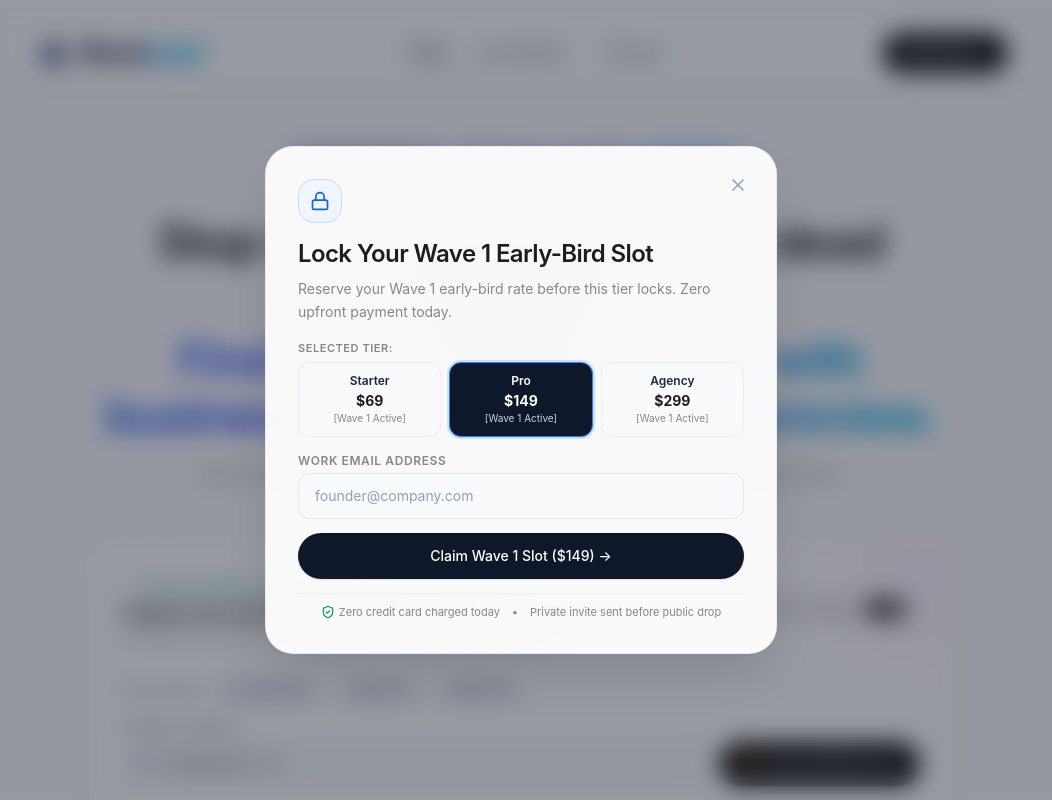
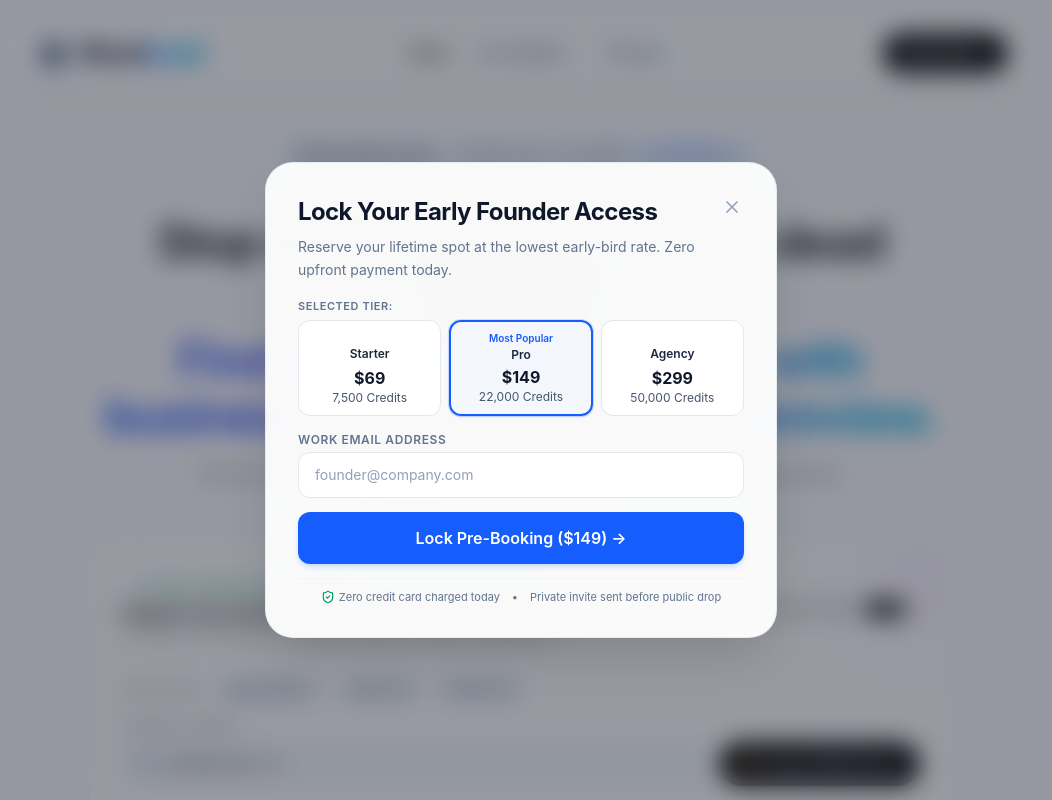
Before and after one commit to tyagivarshit/GhostLead-landing, a React (Vite) app: page / in a window 1280 px wide. Both pictures are taken after a click on the button "Claim Slot →". Shown: the top 800 px of the page, without its empty margins (119-1171 px from the left). Built offline with nearby package versions, Linux system fonts and the light colour scheme; no server answers; the database is empty.

Commit message:
fix(modal): redesign pre-booking modal to match ghostlead blue theme and remove wave copy

```diff
--- a/src/App.jsx
+++ b/src/App.jsx
@@ -41,9 +41,9 @@ const FAST_EASE = [0.16, 1, 0.3, 1];
 const FAST_TRANSITION = { duration: 0.25, ease: FAST_EASE };
 const MODAL_SPRING = { type: 'spring', stiffness: 280, damping: 26 };
 const MODAL_TIERS = [
-  { id: 'Starter', name: 'Starter', price: 69 },
-  { id: 'Pro', name: 'Pro', price: 149 },
-  { id: 'Agency', name: 'Agency', price: 299 },
+  { id: 'Starter', name: 'Starter', price: 69, credits: '7,500 Credits' },
+  { id: 'Pro', name: 'Pro', price: 149, credits: '22,000 Credits', popular: true },
+  { id: 'Agency', name: 'Agency', price: 299, credits: '50,000 Credits' },
 ];
 
 // Chrome Browser Extension Icon
@@ -265,7 +265,7 @@ export default function App() {
 
   // Modal State
   const [isModalOpen, setIsModalOpen] = useState(false);
-  const [modalHeadline, setModalHeadline] = useState("Lock Your Wave 1 Early-Bird Slot");
+  const [modalHeadline, setModalHeadline] = useState("Lock Your Early Founder Access");
   const [isLimitGateModal, setIsLimitGateModal] = useState(false);
   const [selectedTier, setSelectedTier] = useState('Pro');
   const [emailInput, setEmailInput] = useState('');
@@ -273,7 +273,7 @@ export default function App() {
   const [isSubmitting, setIsSubmitting] = useState(false);
   const [submitError, setSubmitError] = useState(null);
   const [isDuplicate, setIsDuplicate] = useState(false);
-  const [reservationToken, setReservationToken] = useState('#GL-W1-024');
+  const [reservationToken, setReservationToken] = useState('#GL-EB-024');
 
   // Isolated 60FPS Confetti
   const triggerConfettiCelebration = () => {
@@ -306,8 +306,8 @@ export default function App() {
     setSelectedTier(tier);
     const defaultHeadline = waveMetrics.isClosed
       ? "Join Public Launch Waitlist"
-      : `Lock Your ${waveMetrics.waveName} Early-Bird Slot`;
-    setModalHeadline(customHeadline || defaultHeadline);
+      : "Lock Your Early Founder Access";
+    setModalHeadline((customHeadline && !customHeadline.includes('Wave')) ? customHeadline : defaultHeadline);
     setIsLimitGateModal(false);
     setIsSubmitted(false);
     setIsSubmitting(false);
@@ -318,7 +318,7 @@ export default function App() {
 
   const setIsWaitlistOpen = (open) => {
     if (open) {
-      openModal('Pro', waveMetrics.isClosed ? 'Join Public Launch Waitlist' : `Claim ${waveMetrics.waveName} Extension Access`);
+      openModal('Pro', waveMetrics.isClosed ? 'Join Public Launch Waitlist' : 'Lock Your Early Founder Access');
     } else {
       setIsModalOpen(false);
     }
@@ -1166,20 +1166,10 @@ export default function App() {
               animate={{ opacity: 1, y: 0, scale: 1 }}
               exit={{ opacity: 0, y: 30, scale: 0.98 }}
               transition={MODAL_SPRING}
-              className="relative w-full max-w-lg bg-white/95 backdrop-blur-2xl rounded-t-[28px] sm:rounded-[28px] p-6 sm:p-8 shadow-[0_25px_50px_-12px_rgba(0,0,0,0.15)] border border-black/[0.06] z-10 max-h-[90vh] md:max-h-none overflow-y-auto md:overflow-visible [scrollbar-width:none] [-ms-overflow-style:none] [&::-webkit-scrollbar]:hidden transform-gpu will-change-transform text-[#1d1d1f]"
+              className="relative w-full max-w-lg bg-white/95 backdrop-blur-2xl rounded-t-[28px] sm:rounded-[28px] p-6 sm:p-8 shadow-[0_25px_50px_-12px_rgba(0,0,0,0.15)] border border-slate-200/80 z-10 max-h-[90vh] md:max-h-none overflow-y-auto md:overflow-visible [scrollbar-width:none] [-ms-overflow-style:none] [&::-webkit-scrollbar]:hidden transform-gpu will-change-transform text-slate-900"
             >
               {/* Drag Handle on Mobile */}
               <div className="w-12 h-1.5 bg-slate-300 rounded-full mx-auto mb-4 sm:hidden flex-shrink-0" />
-
-              {/* Close Button */}
-              <button
-                type="button"
-                onClick={() => setIsModalOpen(false)}
-                className="absolute top-5 right-5 text-slate-400 hover:text-[#1d1d1f] p-2 rounded-full hover:bg-black/[0.04] transition-colors z-20 cursor-pointer"
-                aria-label="Close modal"
-              >
-                <X className="w-5 h-5" />
-              </button>
 
               {!isSubmitted ? (
                 <>
@@ -1190,27 +1180,33 @@ export default function App() {
                     </div>
                   )}
 
-                  <div className="w-11 h-11 rounded-2xl bg-blue-50 text-blue-600 border border-blue-200 flex items-center justify-center mb-3 sm:mb-3.5">
-                    <Lock className="w-5 h-5 text-blue-600" />
-                  </div>
-
-                  <h3 className="text-xl sm:text-2xl font-semibold text-[#1d1d1f] tracking-tight leading-snug pr-6">
+                  {/* Header: Title (left) + Close Button (right) */}
+                  <div className="flex items-start justify-between gap-3">
+                    <div>
+                      <h3 className="text-xl sm:text-2xl font-bold text-slate-900 tracking-tight leading-snug">
                         {isLimitGateModal
                           ? "You've experienced real-time verification speed."
                           : modalHeadline}
                       </h3>
-
-                  <p className="mt-1.5 sm:mt-2 text-xs sm:text-sm text-[#86868b] leading-relaxed">
+                      <p className="mt-1.5 sm:mt-2 text-sm text-slate-500 leading-relaxed">
                         {isLimitGateModal
-                      ? `Lock your ${waveMetrics.isClosed ? 'standard launch waitlist rate' : `${waveMetrics.waveName} early-bird lifetime rate`} today before slots close to get unlimited verification.`
-                      : waveMetrics.isClosed
-                        ? waveMetrics.soldOutMessage
-                        : `Reserve your ${waveMetrics.waveName} early-bird rate before this tier locks. Zero upfront payment today.`}
+                          ? "Lock your lifetime spot at the lowest early-bird rate today before slots close to get unlimited verification."
+                          : "Reserve your lifetime spot at the lowest early-bird rate. Zero upfront payment today."}
                       </p>
+                    </div>
+                    <button
+                      type="button"
+                      onClick={() => setIsModalOpen(false)}
+                      className="text-slate-400 hover:text-slate-600 p-1.5 rounded-lg hover:bg-slate-100 transition-colors cursor-pointer flex-shrink-0 -mr-1 -mt-1"
+                      aria-label="Close modal"
+                    >
+                      <X className="w-5 h-5" />
+                    </button>
+                  </div>
 
                   {/* Plan Selection Pills */}
                   <div className="my-3.5 sm:my-4">
-                    <label className="block text-[11px] font-semibold text-[#86868b] uppercase tracking-wider mb-1.5">
+                    <label className="block text-[11px] font-semibold text-slate-500 uppercase tracking-wider mb-1.5">
                       Selected Tier:
                     </label>
                     <div className="grid grid-cols-3 gap-2">
@@ -1221,20 +1217,33 @@ export default function App() {
                             key={tier.id}
                             type="button"
                             onClick={() => setSelectedTier(tier.id)}
-                            className={`p-2 sm:p-2.5 rounded-xl border text-center transition-all cursor-pointer ${
+                            className={`p-2 sm:p-2.5 rounded-xl text-center transition-all cursor-pointer flex flex-col items-center justify-between min-h-[92px] ${
                               isCurrent
-                                ? 'bg-slate-900 border-blue-500 ring-2 ring-blue-500/20 text-white shadow-xs'
-                                : 'bg-slate-50 border-black/[0.05] text-slate-600 hover:bg-slate-100'
+                                ? 'border-2 border-blue-600 bg-blue-50/50 shadow-sm ring-1 ring-blue-500/20'
+                                : 'border border-slate-200 bg-white hover:border-slate-300'
                             }`}
                           >
-                            <div className={`text-xs font-semibold ${isCurrent ? 'text-white' : 'text-slate-800'}`}>
+                            <div className="w-full">
+                              {tier.popular ? (
+                                <span className="text-[10px] font-semibold text-blue-600 block leading-tight mb-0.5">
+                                  Most Popular
+                                </span>
+                              ) : (
+                                <span className="text-[10px] block leading-tight mb-0.5 invisible select-none">
+                                  &nbsp;
+                                </span>
+                              )}
+                              <div className="text-xs font-semibold text-slate-800">
                                 {tier.name}
                               </div>
-                            <div className={`text-sm font-bold mt-0.5 ${isCurrent ? 'text-white' : 'text-[#1d1d1f]'}`}>
+                            </div>
+                            <div className="w-full mt-1">
+                              <div className="text-sm sm:text-base font-bold text-slate-900 leading-tight">
                                 ${tier.price}
                               </div>
-                            <div className={`text-[10px] truncate ${isCurrent ? 'text-slate-300' : 'text-[#86868b]'}`}>
-                              [Wave 1 Active]
+                              <div className="text-[10px] sm:text-xs text-slate-600 mt-0.5 leading-tight truncate">
+                                {tier.credits}
+                              </div>
                             </div>
                           </button>
                         );
@@ -1252,7 +1261,7 @@ export default function App() {
                     )}
 
                     <div>
-                      <label className="block text-xs font-semibold text-[#86868b] uppercase tracking-wider mb-1">
+                      <label className="block text-xs font-semibold text-slate-500 uppercase tracking-wider mb-1">
                         Work Email Address
                       </label>
                       <input
@@ -1262,33 +1271,28 @@ export default function App() {
                         value={emailInput}
                         onChange={(e) => setEmailInput(e.target.value)}
                         placeholder="founder@company.com"
-                        className="w-full px-4 py-2.5 sm:py-3 rounded-xl border border-slate-200/90 bg-slate-50 focus:bg-white focus:outline-none focus:border-[#1d1d1f] focus:ring-2 focus:ring-black/5 text-sm text-[#1d1d1f] placeholder:text-slate-400 transition-all disabled:bg-slate-100 disabled:text-slate-400 font-sans"
+                        className="w-full px-4 py-2.5 sm:py-3 rounded-xl border border-slate-200 bg-white focus:outline-none focus:border-blue-500 focus:ring-2 focus:ring-blue-100 text-sm text-slate-900 placeholder:text-slate-400 transition-all disabled:bg-slate-100 disabled:text-slate-400 font-sans"
                       />
                     </div>
 
                     <button
                       type="submit"
                       disabled={isSubmitting}
-                      className="transform-gpu will-change-transform w-full min-h-[44px] sm:min-h-[46px] py-2.5 sm:py-3 px-4 bg-slate-900 hover:bg-slate-800 disabled:bg-slate-300 disabled:cursor-not-allowed text-white font-medium text-xs sm:text-sm rounded-full transition-all shadow-sm flex items-center justify-center gap-2 cursor-pointer active:scale-98 focus:outline-none focus:ring-2 focus:ring-blue-500 focus:ring-offset-2"
+                      className="w-full bg-blue-600 hover:bg-blue-700 disabled:bg-slate-300 disabled:cursor-not-allowed text-white font-semibold shadow-md shadow-blue-500/20 py-3.5 rounded-xl transition-all duration-200 flex items-center justify-center gap-2 cursor-pointer active:scale-[0.99] focus:outline-none focus:ring-2 focus:ring-blue-500 focus:ring-offset-2"
                     >
                       {isSubmitting ? (
                         <span className="flex items-center gap-2">
                           <RefreshCw className="w-4 h-4 animate-spin flex-shrink-0" />
                           <span>Securing Your Slot...</span>
                         </span>
-                      ) : waveMetrics.isClosed ? (
-                        <>
-                          <span>Join Launch Waitlist</span>
-                          <ArrowRight className="w-4 h-4 flex-shrink-0" />
-                        </>
                       ) : (
-                        <span>Claim Wave 1 Slot (${MODAL_TIERS.find((t) => t.id === selectedTier)?.price || 149}) →</span>
+                        <span>Lock Pre-Booking (${MODAL_TIERS.find((t) => t.id === selectedTier)?.price || 149}) →</span>
                       )}
                     </button>
                   </form>
 
                   {/* Trust Notes */}
-                  <div className="mt-3.5 pt-2.5 border-t border-black/[0.05] flex items-center justify-center gap-3 text-[11px] text-[#86868b] text-center">
+                  <div className="mt-3.5 pt-2.5 border-t border-slate-100 flex items-center justify-center gap-3 text-[11px] text-slate-500 text-center">
                     <span className="flex items-center gap-1">
                       <ShieldCheck className="w-3.5 h-3.5 text-emerald-600 flex-shrink-0" />
                       Zero credit card charged today
@@ -1299,47 +1303,56 @@ export default function App() {
                 </>
               ) : (
                 /* Instant Confirmation Screen */
-                <div className="text-center py-2 sm:py-4">
+                <div className="relative text-center py-2 sm:py-4">
+                  <button
+                    type="button"
+                    onClick={() => { setIsModalOpen(false); setIsSubmitted(false); }}
+                    className="absolute -top-1 -right-1 text-slate-400 hover:text-slate-600 p-1.5 rounded-lg hover:bg-slate-100 transition-colors cursor-pointer"
+                    aria-label="Close modal"
+                  >
+                    <X className="w-5 h-5" />
+                  </button>
+
                   <div className="w-12 h-12 rounded-full bg-emerald-50 text-emerald-600 mx-auto flex items-center justify-center mb-3 border border-emerald-100">
                     <CheckCircle2 className="w-7 h-7" />
                   </div>
 
-                  <div className="inline-flex items-center gap-1.5 px-3 py-0.5 rounded-full bg-black/[0.04] text-[#6e6e73] text-xs font-semibold mb-2 border border-black/[0.04]">
+                  <div className="inline-flex items-center gap-1.5 px-3 py-0.5 rounded-full bg-slate-100 text-slate-600 text-xs font-semibold mb-2 border border-slate-200">
                     Reservation Token {reservationToken}
                   </div>
 
-                  <h3 className="text-2xl font-semibold text-[#1d1d1f] tracking-tight">
+                  <h3 className="text-2xl font-bold text-slate-900 tracking-tight">
                     {isDuplicate ? "Slot Already Secured!" : "Slot Reserved!"}
                   </h3>
 
                   {isDuplicate ? (
                     <p className="mt-1.5 text-xs sm:text-sm text-amber-800 bg-amber-50 border border-amber-200 px-3 py-2 rounded-xl leading-relaxed max-w-sm mx-auto">
-                      Good news! This email is already on the {waveMetrics.isClosed ? 'standard launch' : `${waveMetrics.waveName} early-bird`} waitlist. We have verified your spot and refreshed your priority token.
+                      Good news! This email is already on the early-bird waitlist. We have verified your spot and refreshed your priority token.
                     </p>
                   ) : (
-                    <p className="mt-1.5 text-xs sm:text-sm text-[#86868b] leading-relaxed max-w-sm mx-auto">
-                      We will notify you 2 hours prior to public launch to lock your {waveMetrics.isClosed ? 'launch spot' : 'early-bird rate'}.
+                    <p className="mt-1.5 text-xs sm:text-sm text-slate-500 leading-relaxed max-w-sm mx-auto">
+                      We will notify you 2 hours prior to public launch to lock your early-bird rate.
                     </p>
                   )}
 
-                  <div className="mt-4 p-3.5 sm:p-4 rounded-2xl bg-slate-50/80 border border-black/[0.05] text-xs text-left text-slate-700 space-y-2">
+                  <div className="mt-4 p-3.5 sm:p-4 rounded-2xl bg-slate-50 border border-slate-200 text-xs text-left text-slate-700 space-y-2">
                     <div className="flex justify-between">
-                      <span className="text-[#86868b]">Selected Tier:</span>
-                      <span className="font-semibold text-blue-700">{selectedTier} (${MODAL_TIERS.find((t) => t.id === selectedTier)?.price || 149} {pricingPlans.isClosed ? 'Monthly' : 'Lifetime'})</span>
+                      <span className="text-slate-500">Selected Tier:</span>
+                      <span className="font-semibold text-blue-600">{selectedTier} (${MODAL_TIERS.find((t) => t.id === selectedTier)?.price || 149} {pricingPlans.isClosed ? 'Monthly' : 'Lifetime'})</span>
                     </div>
                     <div className="flex justify-between">
-                      <span className="text-[#86868b]">Contact Email:</span>
-                      <span className="font-mono font-semibold text-[#1d1d1f] break-all">{emailInput}</span>
+                      <span className="text-slate-500">Contact Email:</span>
+                      <span className="font-mono font-semibold text-slate-900 break-all">{emailInput}</span>
                     </div>
                     <div className="flex justify-between">
-                      <span className="text-[#86868b]">{waveMetrics.isClosed ? 'Waitlist Status:' : `${waveMetrics.waveName} Discount:`}</span>
+                      <span className="text-slate-500">{waveMetrics.isClosed ? 'Waitlist Status:' : 'Early-Bird Discount:'}</span>
                       <span className="font-semibold text-emerald-600">{waveMetrics.isClosed ? 'Standard Waitlist Confirmed' : 'Locked In'}</span>
                     </div>
                   </div>
 
                   <button
                     onClick={() => { setIsModalOpen(false); setIsSubmitted(false); }}
-                    className="transform-gpu will-change-transform mt-5 w-full py-3 sm:py-3.5 px-4 bg-slate-900 hover:bg-slate-800 text-white font-medium text-sm rounded-full transition-all shadow-sm cursor-pointer active:scale-98"
+                    className="mt-5 w-full py-3.5 px-4 bg-blue-600 hover:bg-blue-700 text-white font-semibold text-sm rounded-xl transition-all shadow-md shadow-blue-500/20 cursor-pointer active:scale-[0.99] focus:outline-none focus:ring-2 focus:ring-blue-500 focus:ring-offset-2"
                   >
                     Done & Return to Site
                   </button>
```
Lines whose indentation alone changed are shown as unchanged.
